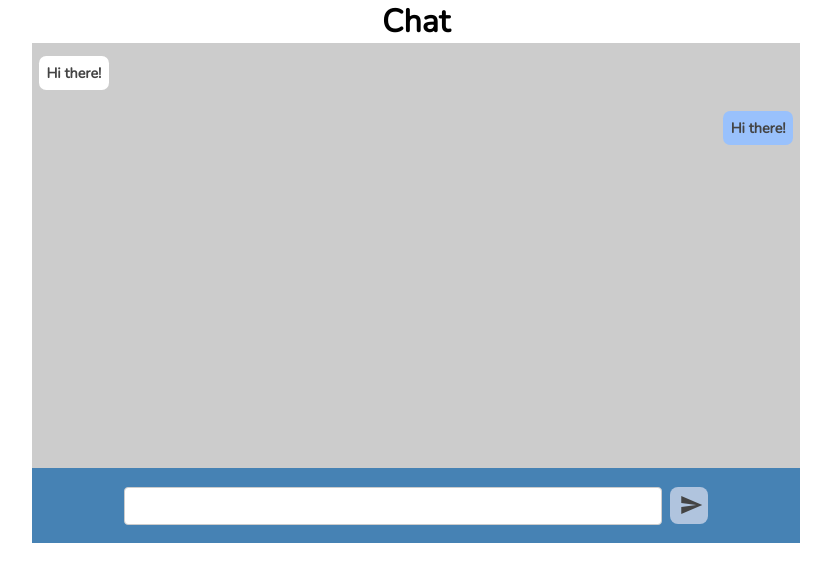
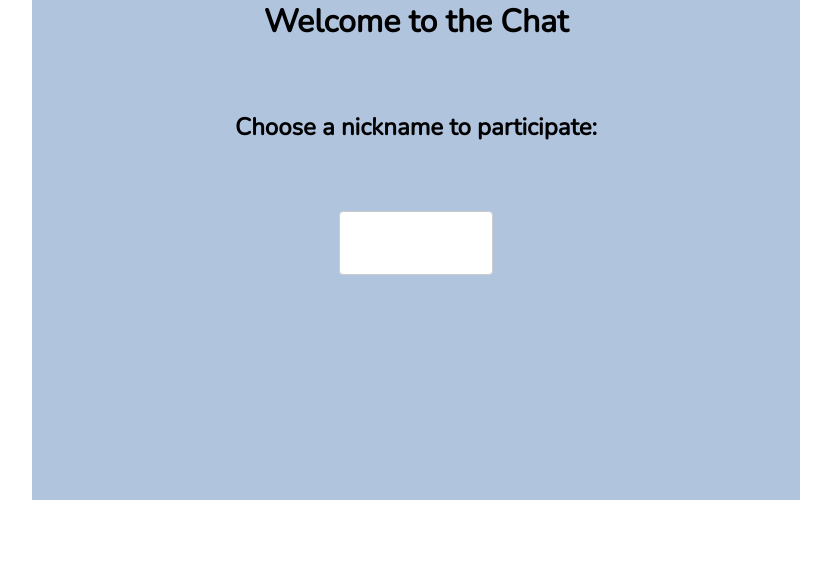
Before and after one commit to joaospj/react-chat, a React (Create React App) app: page / in a window 1280 px wide. Shown: the top 582 px of the page, without its empty margins (224-1055 px from the left). Built offline with nearby package versions, Linux system fonts and the light colour scheme; no server answers.

Commit message:
Added Login Component to create a nickname

```diff
--- a/src/App.js
+++ b/src/App.js
@@ -1,10 +1,20 @@
-import React from "react";
+import React, { useState } from "react";
 import Chat from "./chat/Chat";
+import Login from "./login/Login";
 
 function App() {
+  const [nickname, setNickname] = useState("");
+
+  function saveNickname(name) {
+    setNickname(name.trim());
+  }
   return (
     <div className="App">
-      <Chat />
+      {nickname === "" ? (
+        <Login saveNickname={saveNickname} nickname={nickname} />
+      ) : (
+        <Chat nickname={nickname} />
+      )}
     </div>
   );
 }
--- a/src/chat/Chat.css
+++ b/src/chat/Chat.css
@@ -44,6 +44,7 @@ input {
   border: 1px solid #ccc;
   border-radius: 4px;
   box-sizing: border-box;
+  outline: none;
 }
 .form div {
   display: inline-block;
--- a/src/chat/Chat.js
+++ b/src/chat/Chat.js
@@ -5,7 +5,7 @@ import { useInput } from "../hooks/useInput";
 import socketIOClient from "socket.io-client";
 
 let socket;
-function Chat() {
+function Chat({ nickname }) {
   const [messages, setMessages] = useState([
     { msg: "Hi there!", sender: false },
     { msg: "Hi there!", sender: true }
@@ -32,7 +32,7 @@ function Chat() {
     e.preventDefault();
     if (value.trim() !== "") {
       setMessages([...messages, { msg: value, sender: true }]);
-      socket.emit("chat message", value); //{ msg: value, author: "John" }
+      socket.emit("chat message", { msg: value, author: nickname }); //
     }
     reset();
   }
@@ -48,7 +48,13 @@ function Chat() {
         </div>
         <div className="footer">
           <form onSubmit={handleSubmit} className="form">
-            <input name="msg" type="text" onChange={setValue} value={value} />
+            <input
+              name="msg"
+              type="text"
+              onChange={setValue}
+              value={value}
+              autoComplete="off"
+            />
             <div onClick={handleSubmit}>
               <i className="material-icons">send</i>
             </div>
--- a/src/index.css
+++ b/src/index.css
@@ -3,4 +3,5 @@
 body {
   margin: 0;
   font-family: "Nunito", sans-serif;
+  width: 100%;
 }
--- /dev/null
+++ b/src/login/Login.css
@@ -0,0 +1,23 @@
+.login-container {
+  width: 60%;
+  height: 500px;
+  margin: auto;
+  background-color: lightsteelblue;
+  text-align: center;
+}
+
+h2 {
+  text-align: center;
+  padding: 2em;
+}
+
+.form-login input,
+.form-login input:focus {
+  width: 20%;
+  height: 2em;
+  border: 1px solid #ccc;
+  border-radius: 4px;
+  box-sizing: border-box;
+  outline: none;
+  font-size: 2em;
+}
--- /dev/null
+++ b/src/login/Login.js
@@ -0,0 +1,32 @@
+import React from "react";
+import "./Login.css";
+import { useInput } from "../hooks/useInput";
+
+function Login({ saveNickname, nickname }) {
+  const { value, setValue, reset } = useInput("");
+
+  function handleSubmit(e) {
+    e.preventDefault();
+    saveNickname(value);
+    reset();
+  }
+
+  return (
+    <div className="login-container">
+      <h1>Welcome to the Chat</h1>
+      <h2>Choose a nickname to participate: </h2>
+      <form onSubmit={handleSubmit} className="form-login">
+        <input
+          type="text"
+          name="nickname"
+          autoComplete="off"
+          value={value}
+          onChange={setValue}
+        />
+      </form>
+      <span>{nickname}</span>
+    </div>
+  );
+}
+
+export default Login;
```
Also changed, not shown: src/server-socket/server.js (+1 -6 lines).
